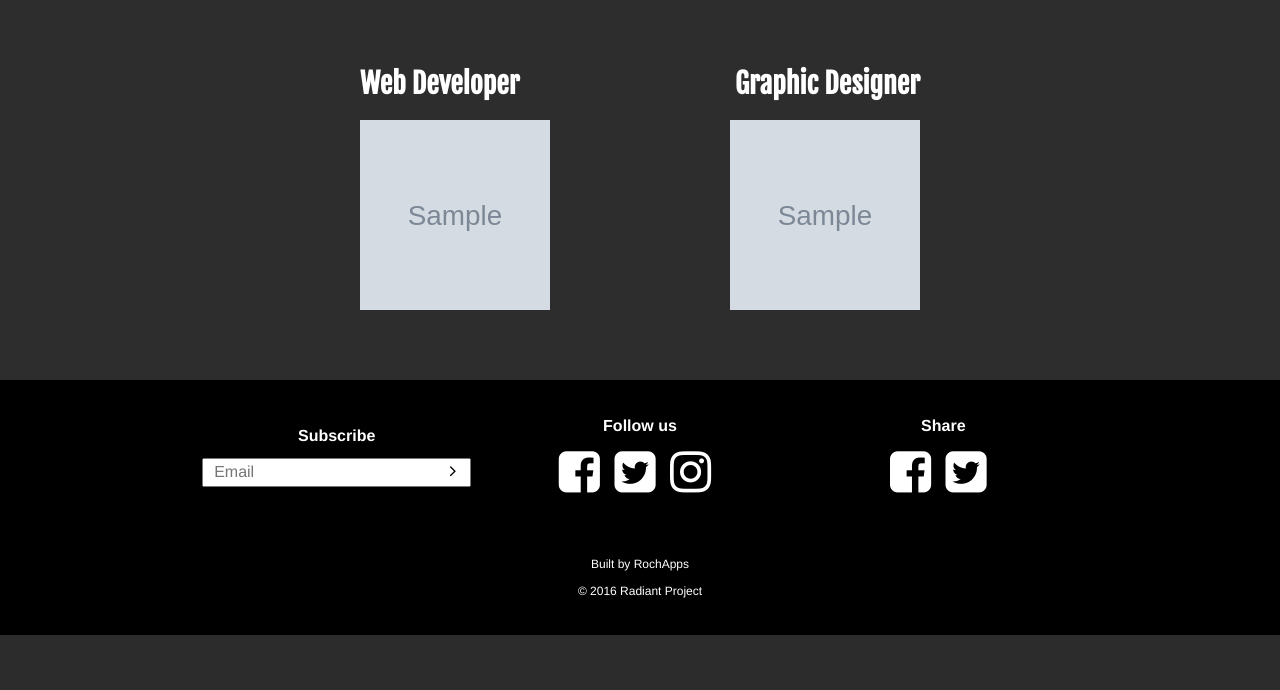
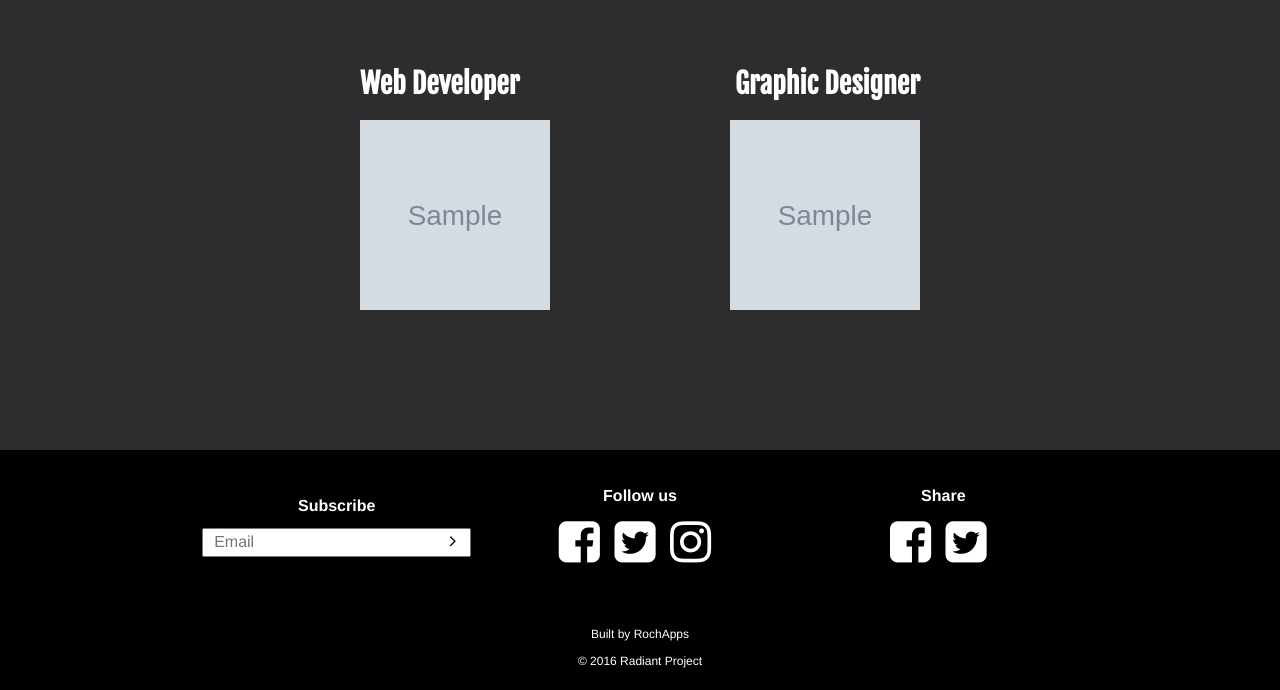
Before and after one commit to victor-rocha/radiant, a Django app: template radiant/templates/pages/about.html in a window 1280 px wide. Shown: the part 867-1557 px from the top of the page. Before the commit the page ends 1502 px from the top, so only its background shows below. Run offline with Django 3.2, Linux system fonts and the light colour scheme; the template is opened without the code that fills it: most values are stand-ins (such as "Sample title", 1, 10 or a date in 2020); grey boxes marked "Sample" are stand-in pictures; style sheets or scripts are compiled from the project's sources; parts of the project's set-up code (start-up, migrations or seed data) failed here and were passed over; some libraries are stand-ins or nearby versions; some web fonts are replaced.

Commit message:
[about] Margin bottom

```diff
--- a/radiant/static/less/site.less
+++ b/radiant/static/less/site.less
@@ -453,7 +453,7 @@ body.about {
 
     .web {
       padding-top: 70px;
-      padding-bottom: 70px;
+      padding-bottom: 140px;
     }
 
     h2 {
```
